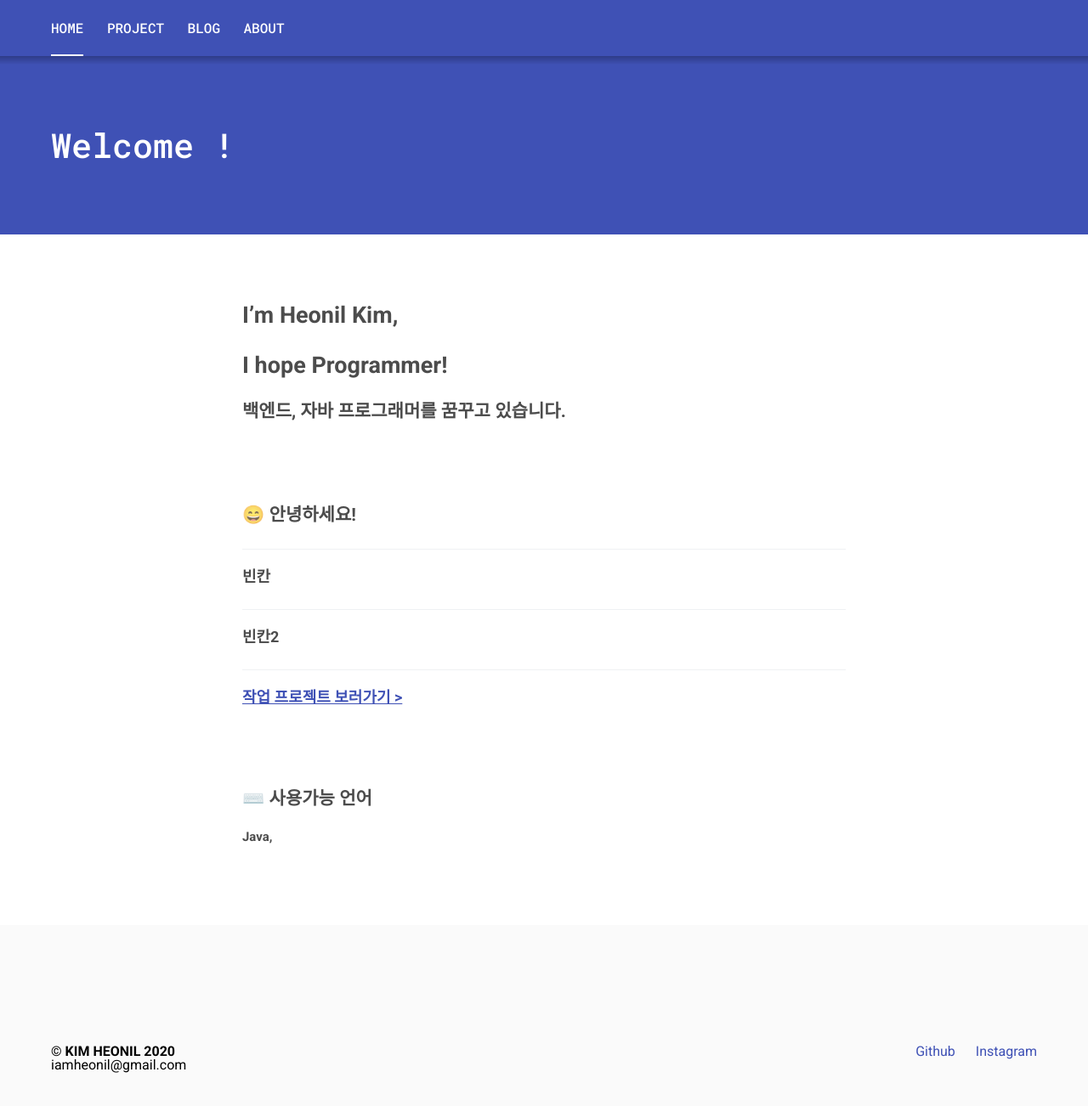
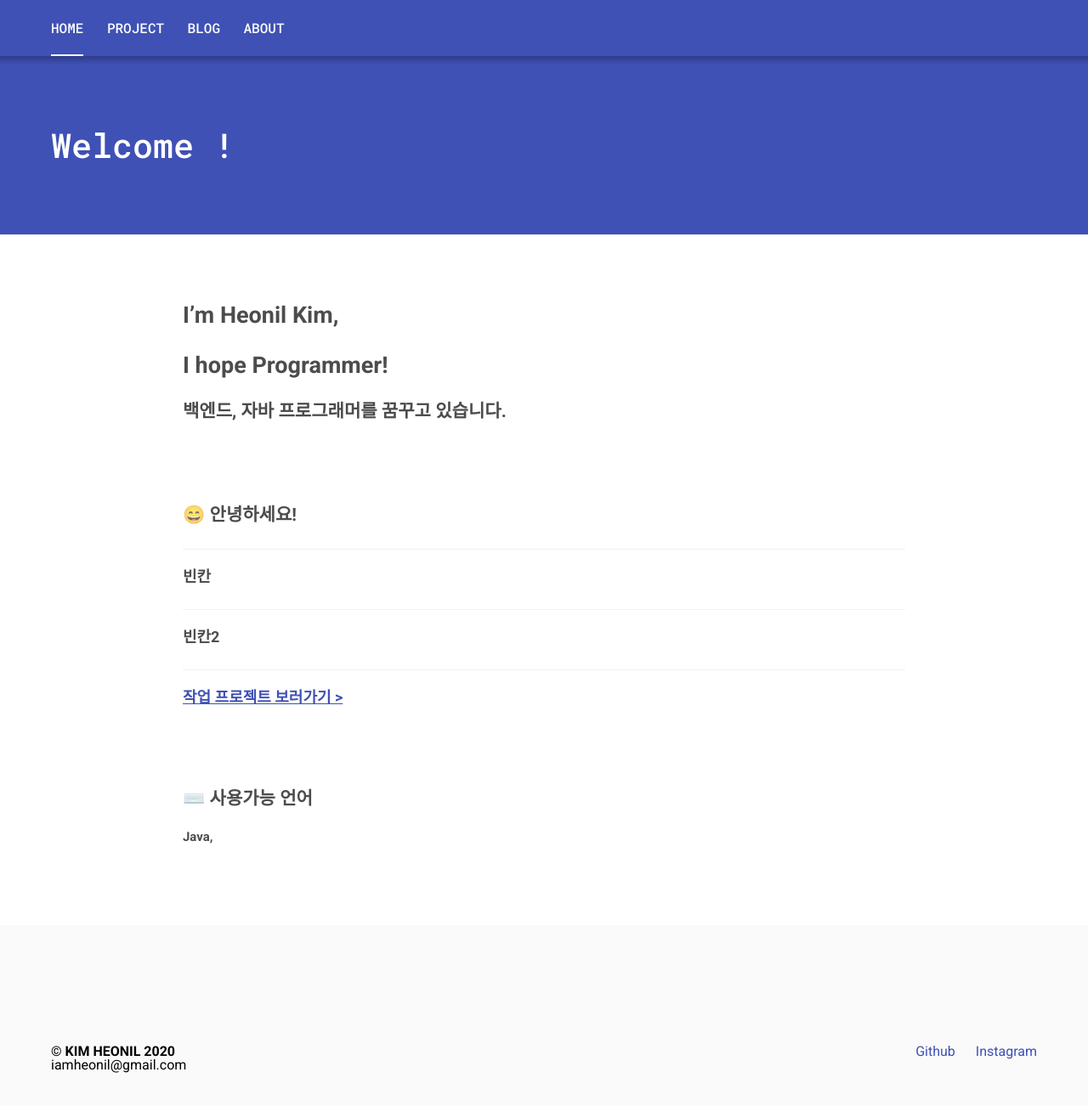
Before and after one commit to iamheonil/iamheonil.github.io, a Jekyll site: the page built from index.markdown, in a window 1280 px wide and 1389 px high. Shown: the top 1302 px of the window at 85% size. Built offline with Jekyll 4.4.1, drawn with Linux system fonts in a browser that asks for light colours.

Commit message:
Blog Modify

```diff
--- a/_sass/components/_article.scss
+++ b/_sass/components/_article.scss
@@ -7,7 +7,7 @@
 }
 
 .c-article__main {
-  max-width: 76rem; // 760px;
+  max-width: 90rem; // 900px;
   margin-right: auto;
   margin-left: auto;
   padding-top: 7.5rem;
```
